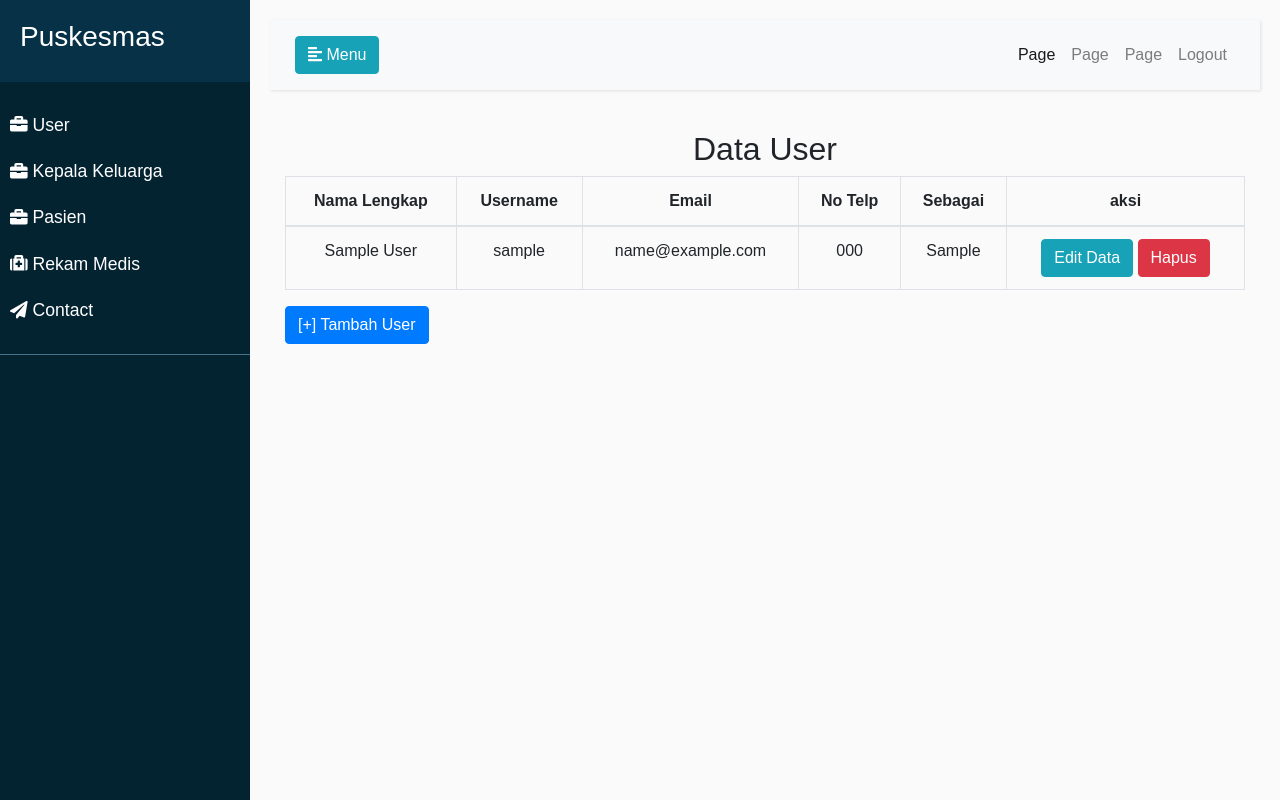
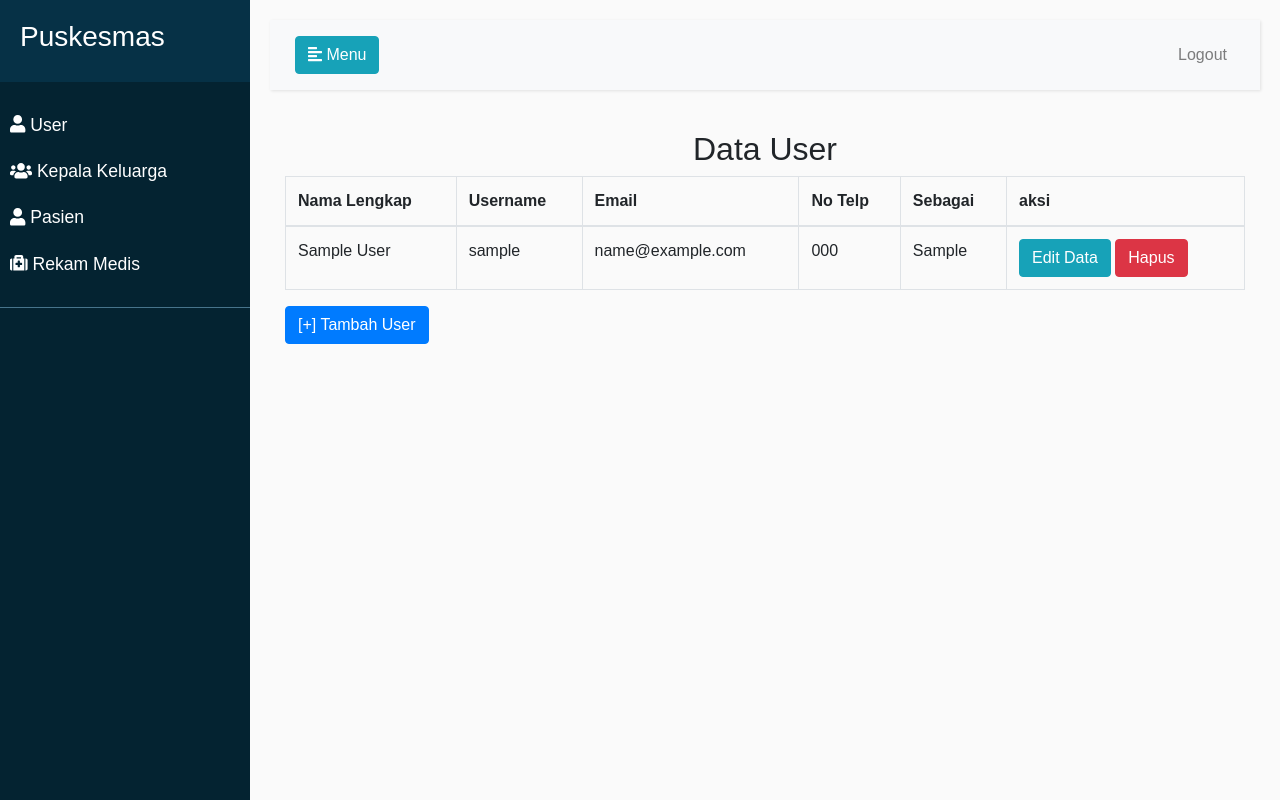
Before and after one commit to khamdan-lab/Puskesmas, a PHP site: page /admin/menu.php?halaman=user in a window 1280 px wide. Run offline with PHP 8.4, Linux system fonts and the light colour scheme; the visitor is signed in with stand-in values (Sample User, id 1); tables that the repository leaves empty or names only in its code hold one stand-in row (values such as "Sample post"); some web fonts are replaced.

Commit message:
change position text

```diff
--- a/admin/header.php
+++ b/admin/header.php
@@ -57,15 +57,15 @@
             <ul class="list-unstyled components">
                 <li>
                     <a href="menu.php?halaman=user">
-                        <i class="fas fa-briefcase"></i>
+                        <i class="fas fa-user"></i>
                         User
                     </a>
                     <a href="menu.php?halaman=kepala_keluarga">
-                        <i class="fas fa-briefcase"></i>
+                        <i class="fas fa-users"></i>
                         Kepala Keluarga
                     </a>
                     <a href="menu.php?halaman=pasien">
-                        <i class="fas fa-briefcase"></i>
+                        <i class="fas fa-user"></i>
                         Pasien
                     </a>
                     <a href="menu.php?halaman=info">
@@ -73,12 +73,12 @@
                         Rekam Medis
                     </a>
                 </li>
-                <li>
+                <!-- <li>
                     <a href="#">
                         <i class="fas fa-paper-plane"></i>
                         Contact
                     </a>
-                </li>
+                </li> -->
             </ul>
         </nav>
 
@@ -98,15 +98,6 @@
 
                     <div class="collapse navbar-collapse" id="navbarSupportedContent">
                         <ul class="nav navbar-nav ml-auto">
-                            <li class="nav-item active">
-                                <a class="nav-link" href="#">Page</a>
-                            </li>
-                            <li class="nav-item">
-                                <a class="nav-link" href="#">Page</a>
-                            </li>
-                            <li class="nav-item">
-                                <a class="nav-link" href="#">Page</a>
-                            </li>
                             <li class="nav-item">
                                 <a class="nav-link" href="../keluar.php">Logout</a>
                             </li>
--- a/admin/user/user.php
+++ b/admin/user/user.php
@@ -1,6 +1,6 @@
 <?php include '../koneksi.php'; ?>
 <h2 class="text-center">Data User</h2>
-<table class="table table-bordered text-center">
+<table class="table table-bordered">
 	<thead>
 		<tr>
 			<th> Nama Lengkap </th>
```
